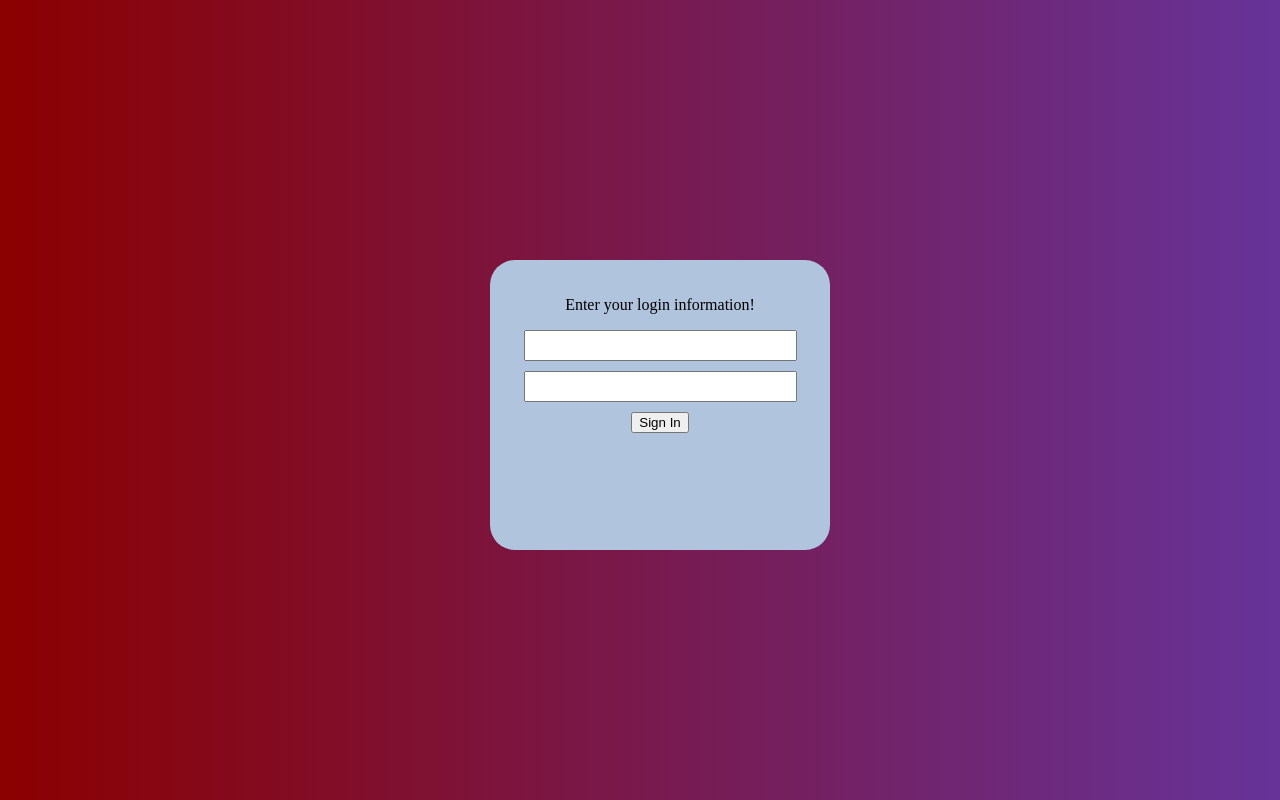
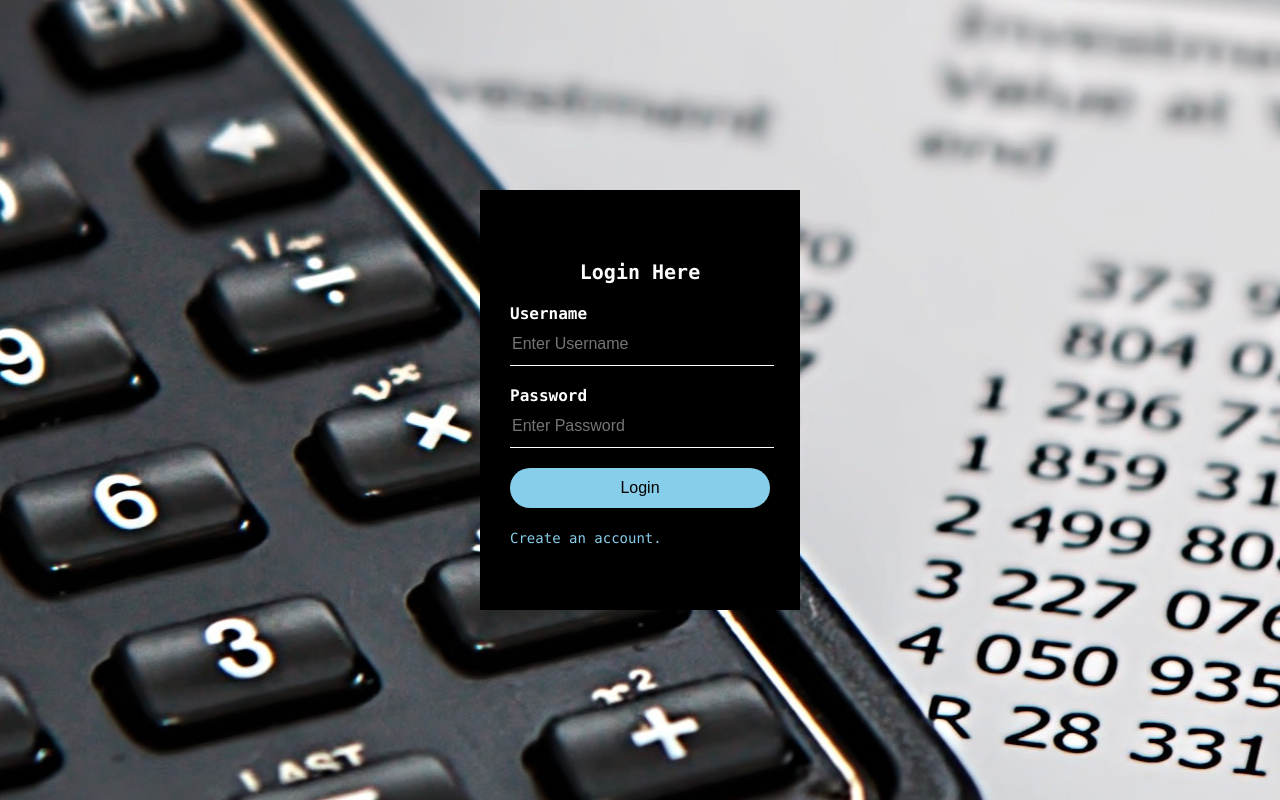
Before and after one commit to cfallon61/finance_tracker, a plain HTML site: page login.html in a window 1280 px wide. Drawn offline with Linux system fonts and the light colour scheme.

Commit message:
Worked on Login Page

```diff
--- a/css-sheets/cosmetic.css
+++ b/css-sheets/cosmetic.css
@@ -1,5 +1,5 @@
 body {
-    background-color: rebeccapurple;
+    background-color: mediumpurple;
     /*background-image: linear-gradient(65deg, darkred, rebeccapurple);*/
 }
 
--- a/css-sheets/login-cosmetic.css
+++ b/css-sheets/login-cosmetic.css
@@ -1,24 +1,74 @@
-.main {
-    position: absolute;
-    width: 300px;
-    height: 250px;
-    z-index: 15;
-    top: 45%;
-    left: 50%;
-    margin: -100px 0 0 -150px;
-    background-color: lightsteelblue;
-    text-align: center;
-    border-radius: 25px;
-    padding: 20px;
+
+body {
+    margin: 0;
+    padding: 0;
+    background-size: cover;
+    background: url(../images/jpg/login-background2.jpg) no-repeat center center;
+    font-family: Consolas;
 }
 
-body {
-    background-color: rebeccapurple;
-    background-image: linear-gradient(65deg, darkred, rebeccapurple);
+
+h1 {
+    margin: 0;
+    padding: 0 0 20px;
+    text-align: center;
+    font-size: 20px;
 }
 
-input {
-    margin-bottom: 10px;
-    height: 25px;
-    font-size: 20px;
+
+.loginBox {
+    width: 320px;
+    height: 420px;
+    background: black;
+    color: #fff;
+    top: 50%;
+    left: 50%;
+    position: absolute;
+    transform: translate(-50%, -50%);
+    box-sizing: border-box;
+    padding: 70px 30px;
 }
+
+.loginBox p {
+    margin: 0px;
+    padding: 0px;
+    font-weight: bold;
+}
+
+.loginBox input {
+    width: 100%;
+    margin-bottom: 20px;
+}
+
+.loginBox input[type="email"], input[type="password"] {
+    border: none;
+    border-bottom: 1px solid white;
+    background: transparent;
+    outline: none;
+    height: 40px;
+    color: white;
+    font-size: 16px;
+}
+
+.loginBox input[type="submit"] {
+    border: none;
+    outline: none;
+    height: 40px;
+    background: skyblue;
+    color: black;
+    font-size: 16px;
+    border-radius: 20px;
+}
+
+.loginBox input[type="submit"]:hover {
+    cursor: pointer;
+    background: royalblue;
+    color: #000;
+}
+
+.loginBox a{
+    text-decoration: none;
+    font-size: 14px;
+    line-height: 20px;
+    color: skyblue;
+}
--- a/login.html
+++ b/login.html
@@ -3,20 +3,47 @@
     <head>
 
     <link rel="stylesheet" type="text/css" href="css-sheets/login-cosmetic.css">
+
+    <title>Login</title>
     </head>
 
     <body>
 
-        <div class="main">
+        <div class="loginBox">
+            <h1>Login Here</h1>
 
-            <p>Enter your login information!</p>
+            <form>
 
-            <input type="text" name="user" id="userNameField">
+                <p>Username</p>
+                <input type="email" name="" placeholder="Enter Username" id="userEmail">
+                <p>Password</p>
+                <input type="password" name="" placeholder="Enter Password" id="userPassword">
+                <input type="submit" name="" value="Login" onclick="onSubmit()">
 
-            <input type="password" name="pass" id="passwordField">
+                <p id="loginFailed"></p>
 
-            <button type="submit">Sign In</button>
+                <a href="#">Create an account.</a>
+            </form>
+
         </div>
 
     </body>
+
+    <script>
+        function onSubmit() {
+            pass = document.getElementById('userPassword').value;
+            email = document.getElementById('userEmail').value;
+            console.log(email + " | " + pass);
+            user = "test";
+            var request = new XMLHttpRequest();
+            request.open("POST", "/login", true);
+            request.setRequestHeader("Content-type", "text/html");
+            request.setRequestHeader("withCredentials", true);
+            request.setRequestHeader("username", email);
+            request.setRequestHeader("password", pass);
+            request.send(email);
+            console.log(request);
+            console.log("login");
+        }
+    </script>
 </html>
```
Also changed, not shown: images/jpg/login-background2.jpg (added), 1 other file.
